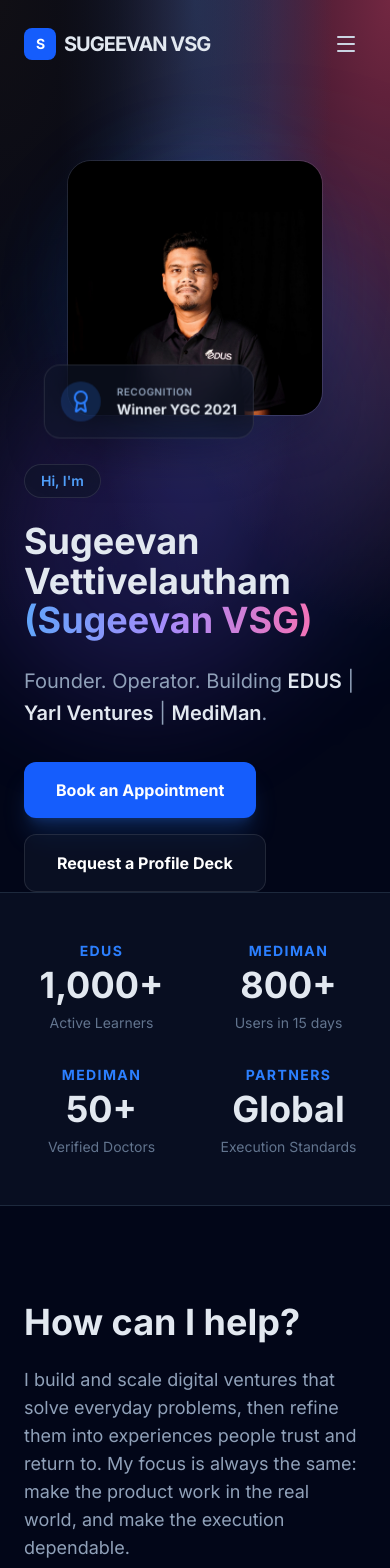
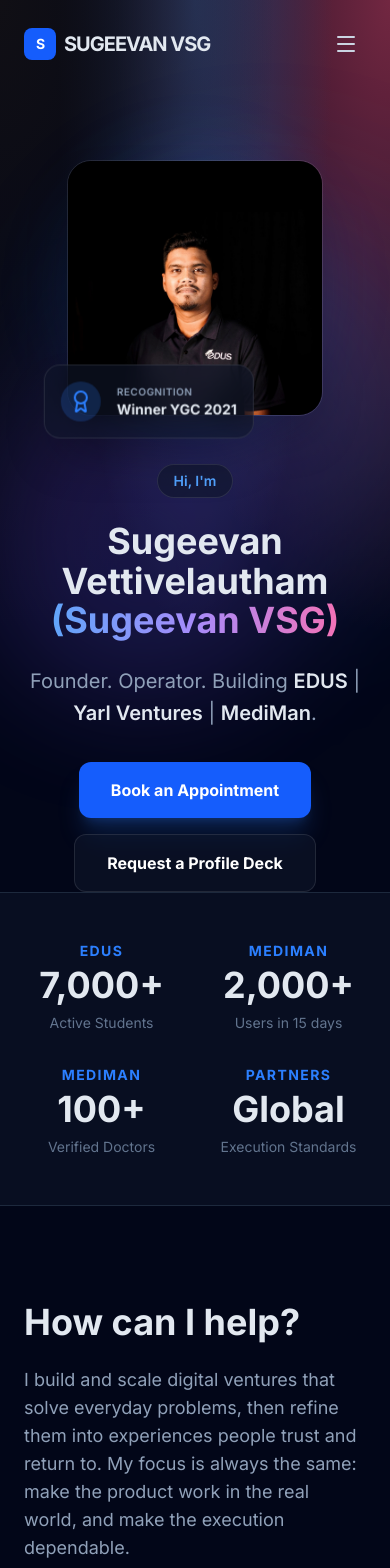
Before and after one commit to Yarl-Ventures-PVT-Ltd/sugeevan, a Next.js app: page / in a window 390 px wide. Shown: the top 1568 px of the page. Built offline with nearby package versions, Linux system fonts and the light colour scheme; a web font is replaced by a local one.

Commit message:
social meida added

```diff
--- a/components/Contact.tsx
+++ b/components/Contact.tsx
@@ -1,5 +1,5 @@
 import React from 'react';
-import { Mail, Phone, MapPin, Linkedin } from 'lucide-react';
+import { Mail, Phone, MapPin, Linkedin, Facebook, Instagram, Twitter } from 'lucide-react';
 
 const Contact = () => (
     <section id="contact" className="py-24 bg-slate-900/50">
@@ -21,17 +21,29 @@
                     </div>
                     <div className="flex flex-col items-center gap-4">
                         <div className="w-12 h-12 bg-amber-500/10 rounded-full flex items-center justify-center text-amber-500"><MapPin /></div>
-                        <p className="font-medium text-slate-300">95, KKS Road, Jaffna</p>
+                        <p className="font-medium text-slate-300">95, KKS Road, Jaffna, Sri Lanka</p>
                     </div>
                 </div>
 
-                <div className="flex flex-wrap justify-center gap-4">
-                    <a href="mailto:hello@sugeevan.com" className="px-10 py-5 bg-white text-slate-950 rounded-2xl font-bold text-lg hover:scale-105 transition-transform shadow-2xl">
+                <div className="flex flex-col items-center gap-6">
+                    <a href="mailto:hello@sugeevan.com" className="w-full md:w-auto px-6 py-4 bg-white text-slate-950 rounded-2xl font-bold text-lg hover:scale-105 transition-transform shadow-2xl whitespace-nowrap flex justify-center">
                         Book an Appointment
                     </a>
-                    <a href="https://www.linkedin.com/in/sugeevanv" target="_blank" rel="noopener noreferrer" className="px-10 py-5 glass rounded-2xl font-bold text-lg flex items-center gap-2 hover:bg-white/10 transition-all">
-                        LinkedIn <Linkedin size={20} />
-                    </a>
+
+                    <div className="flex flex-wrap justify-center gap-3 md:gap-4 w-full">
+                        <a href="https://www.linkedin.com/in/sugeevanv/?originalSubdomain=lk" target="_blank" rel="noopener noreferrer" className="p-3 md:px-6 md:py-4 glass rounded-2xl font-bold text-lg flex items-center justify-center gap-2 hover:bg-[#0077b5]/20 hover:text-[#0077b5] transition-all flex-1 md:flex-none">
+                            <Linkedin size={24} /> <span className="hidden md:inline">LinkedIn</span>
+                        </a>
+                        <a href="https://www.facebook.com/sugeevan.vettivelautham/" target="_blank" rel="noopener noreferrer" className="p-3 md:px-6 md:py-4 glass rounded-2xl font-bold text-lg flex items-center justify-center gap-2 hover:bg-[#1877F2]/20 hover:text-[#1877F2] transition-all flex-1 md:flex-none">
+                            <Facebook size={24} /> <span className="hidden md:inline">Facebook</span>
+                        </a>
+                        <a href="https://www.instagram.com/sujeevan_vsg/" target="_blank" rel="noopener noreferrer" className="p-3 md:px-6 md:py-4 glass rounded-2xl font-bold text-lg flex items-center justify-center gap-2 hover:bg-[#E4405F]/20 hover:text-[#E4405F] transition-all flex-1 md:flex-none">
+                            <Instagram size={24} /> <span className="hidden md:inline">Instagram</span>
+                        </a>
+                        <a href="https://x.com/SugeevanVSG" target="_blank" rel="noopener noreferrer" className="p-3 md:px-6 md:py-4 glass rounded-2xl font-bold text-lg flex items-center justify-center gap-2 hover:bg-white/20 transition-all flex-1 md:flex-none">
+                            <Twitter size={24} /> <span className="hidden md:inline">X</span>
+                        </a>
+                    </div>
                 </div>
             </div>
         </div>
--- a/components/Hero.tsx
+++ b/components/Hero.tsx
@@ -41,19 +41,19 @@
 
             <div className="relative z-10 max-w-7xl mx-auto px-6 h-full flex flex-col justify-center pt-20 md:pt-0">
                 <div className="grid lg:grid-cols-2 gap-12 items-center">
-                    <div className="max-w-4xl order-2 lg:order-1">
-                        <span className="inline-block px-4 py-1.5 rounded-full glass text-blue-400 text-sm font-semibold mb-6 animate-reveal">
+                    <div className="max-w-4xl order-2 lg:order-1 text-center lg:text-left">
+                        <span className="inline-block px-4 py-1.5 rounded-full glass text-blue-400 text-sm font-semibold mb-6 animate-reveal mx-auto lg:mx-0">
                             Hi, I'm
                         </span>
                         <h1 className="text-4xl lg:text-7xl font-bold leading-[1.1] mb-6 animate-reveal delay-100">
                             Sugeevan Vettivelautham <br />
                             <span className="text-gradient">(Sugeevan VSG)</span>
                         </h1>
-                        <p className="text-xl text-slate-400 mb-8 max-w-2xl leading-relaxed animate-reveal delay-200">
+                        <p className="text-xl text-slate-400 mb-8 max-w-2xl leading-relaxed animate-reveal delay-200 mx-auto lg:mx-0">
                             Founder. Operator. Building <span className="text-slate-200 font-semibold">EDUS</span> | <span className="text-slate-200 font-semibold">Yarl Ventures</span> | <span className="text-slate-200 font-semibold">MediMan</span>.
                         </p>
 
-                        <div className="flex flex-wrap gap-4 animate-reveal delay-500">
+                        <div className="flex flex-wrap gap-4 animate-reveal delay-500 justify-center lg:justify-start">
                             <a href="mailto:hello@sugeevan.com" className="px-8 py-4 bg-blue-600 hover:bg-blue-700 text-white rounded-xl font-bold transition-all shadow-xl shadow-blue-500/20 hover:scale-105 active:scale-95">
                                 Book an Appointment
                             </a>
--- a/components/StatsStrip.tsx
+++ b/components/StatsStrip.tsx
@@ -2,9 +2,9 @@
 
 const StatsStrip = () => {
     const stats = [
-        { label: 'EDUS', val: '1,000+', desc: 'Active Learners' },
-        { label: 'MediMan', val: '800+', desc: 'Users in 15 days' },
-        { label: 'MediMan', val: '50+', desc: 'Verified Doctors' },
+        { label: 'EDUS', val: '7,000+', desc: 'Active Students' },
+        { label: 'MediMan', val: '2,000+', desc: 'Users in 15 days' },
+        { label: 'MediMan', val: '100+', desc: 'Verified Doctors' },
         { label: 'Partners', val: 'Global', desc: 'Execution Standards' },
     ];
 
```
